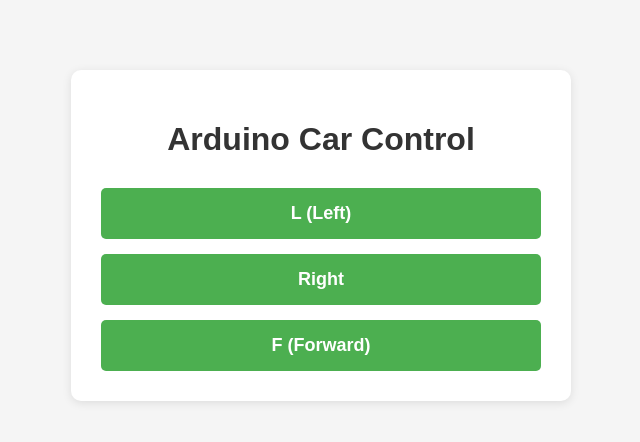
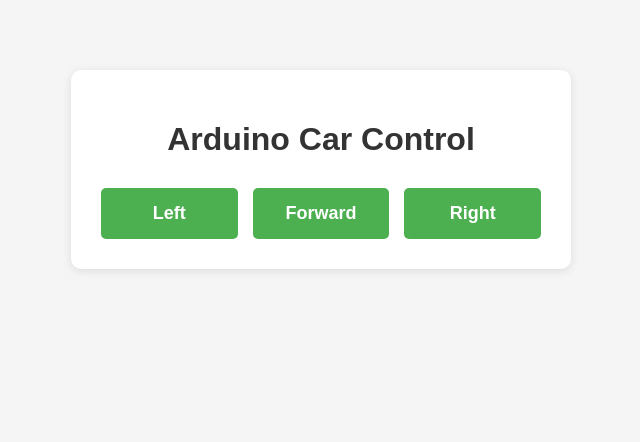
Before and after one commit to vbassagoda/arduino-car, a Flask app: page / in a window 1280 px wide. Shown: the top 442 px of the page, without its empty margins (319-959 px from the left). Run offline with Flask 3, Linux system fonts and the light colour scheme.

Commit message:
improve interface

```diff
--- a/templates/index.html
+++ b/templates/index.html
@@ -24,11 +24,12 @@
         }
         .button-group {
             display: flex;
-            flex-direction: column;
+            flex-direction: row;
             gap: 15px;
             margin-top: 30px;
         }
         button {
+            flex: 2;
             padding: 15px;
             background-color: #4CAF50;
             color: white;
@@ -72,9 +73,9 @@
     <div class="container">
         <h1>Arduino Car Control</h1>
         <div class="button-group">
-            <button onclick="sendDirection('L')">L (Left)</button>
+            <button onclick="sendDirection('L')">Left</button>
+            <button onclick="sendDirection('F')">Forward</button>
             <button onclick="sendDirection('R')">Right</button>
-            <button onclick="sendDirection('F')">F (Forward)</button>
         </div>
         <div id="message" class="message"></div>
     </div>
```
